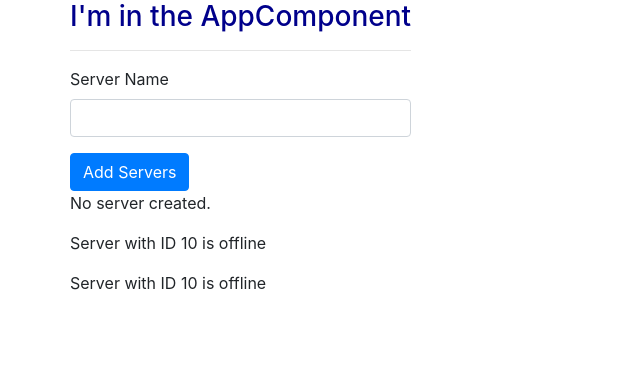
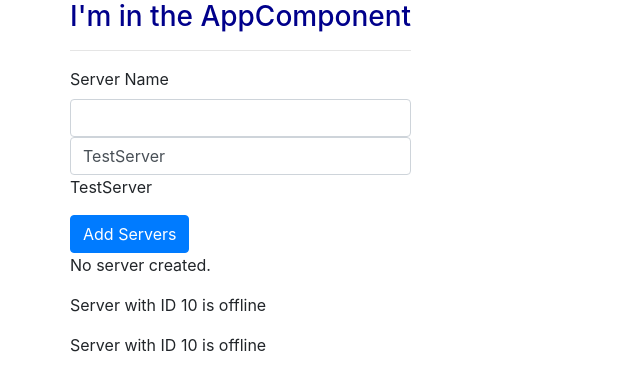
Before and after one commit to bpmnnit/testapp, an Angular app: page / in a window 1280 px wide. Shown: the top 390 px of the page, without its empty margins (0-640 px from the left). Built offline with nearby package versions, Linux system fonts and the light colour scheme.

Commit message:
two way binding using ngModel

```diff
--- a/src/app/servers/servers.component.html
+++ b/src/app/servers/servers.component.html
@@ -1,5 +1,6 @@
 <label>Server Name</label>
 <input type="text" class="form-control" (input)="onUpdateServerName($event)">
+<input type="text" class="form-control" [(ngModel)]="serverName">
 <p>{{ serverName }}</p>
 <button class="btn btn-primary" [disabled]="!allowNewServer" (click)="onCreateServer()">Add Servers</button>
 <p>{{ serverCreationStatus }}</p>
--- a/src/app/servers/servers.component.ts
+++ b/src/app/servers/servers.component.ts
@@ -9,7 +9,7 @@ export class ServersComponent implements OnInit {
 
 	allowNewServer = false;
 	serverCreationStatus = 'No server created.';
-	serverName = '';
+	serverName = 'TestServer';
 
 	constructor() {
 		setTimeout(() => {
```
